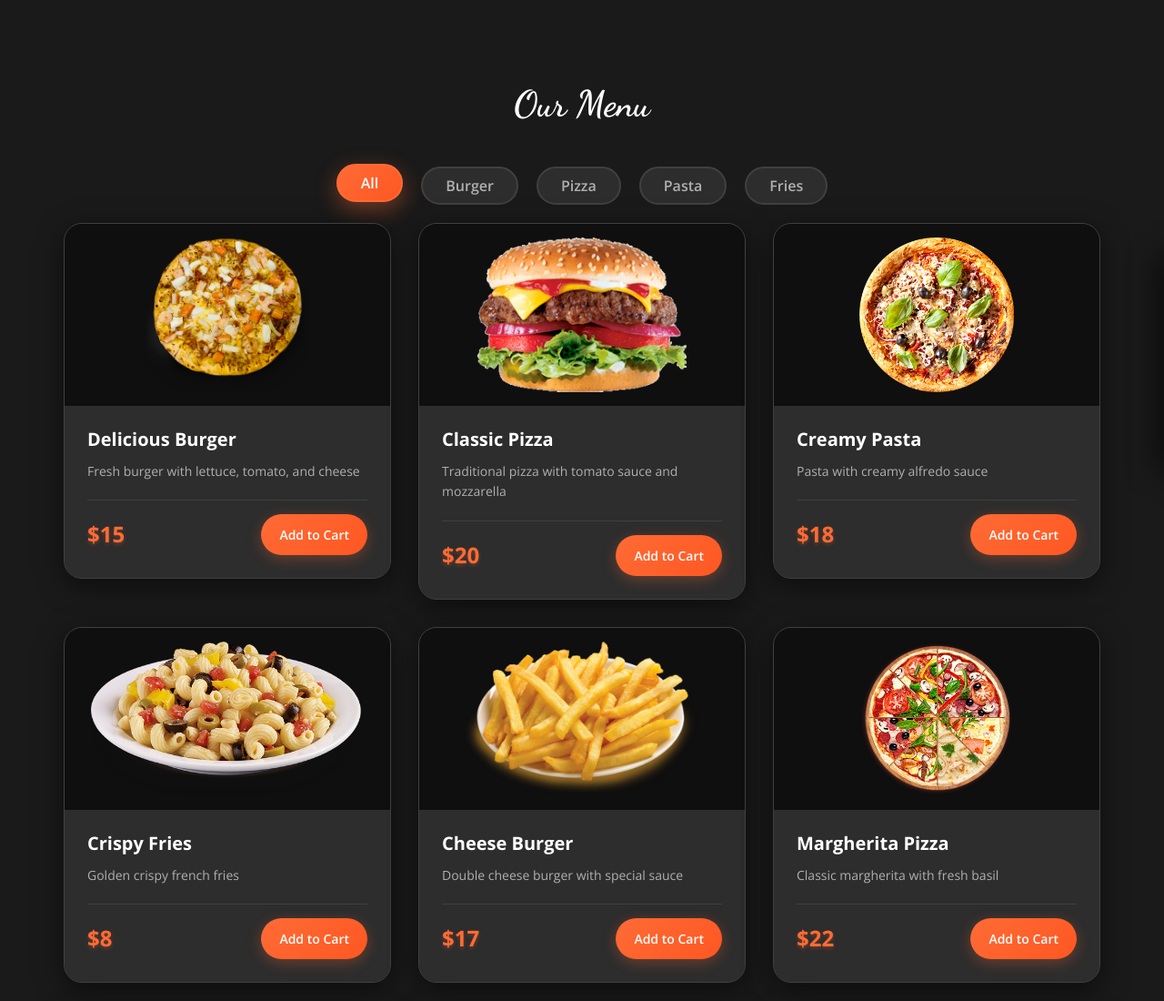
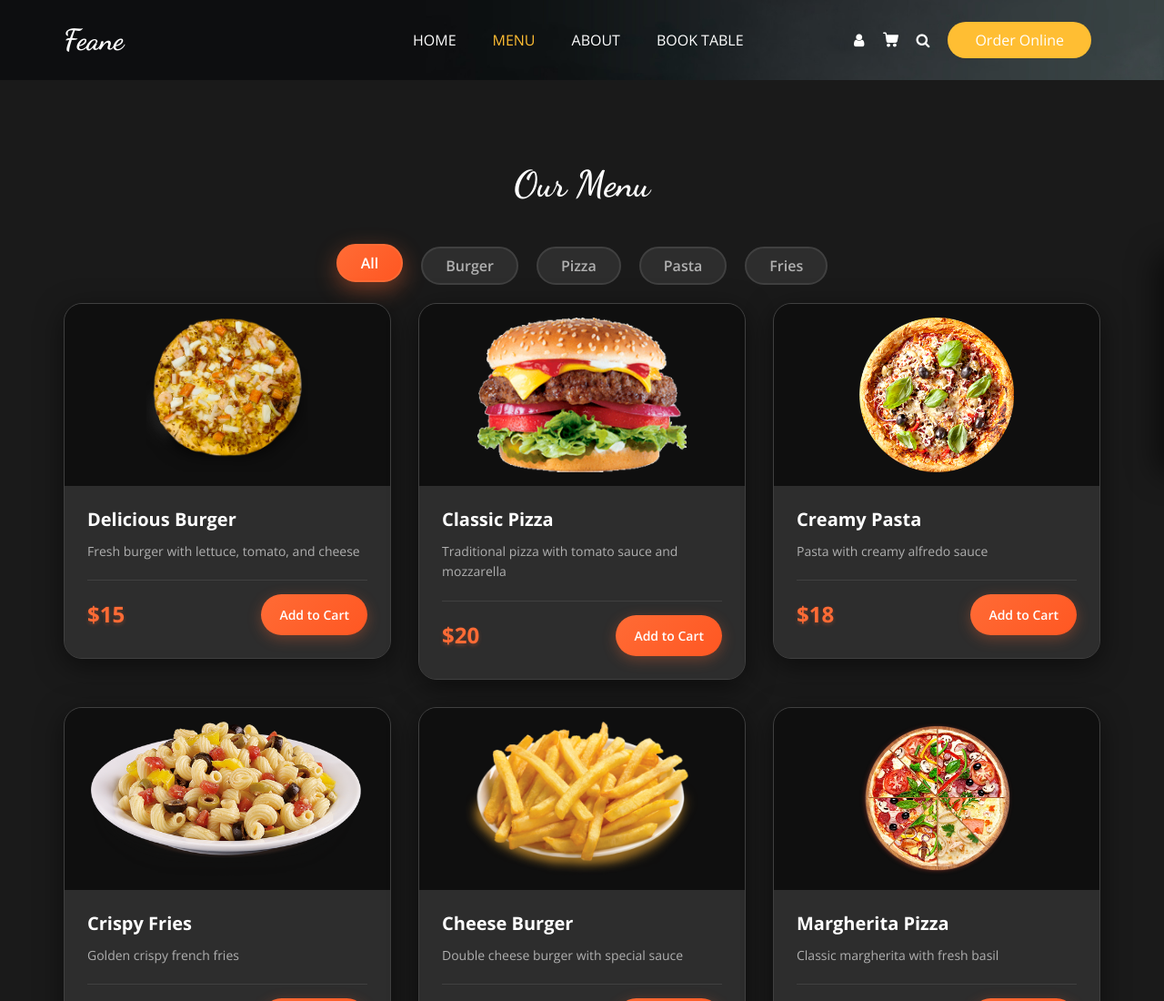
Before and after one commit to mouha-byte/Restaurant, a plain HTML site: page menu.html in a window 1280 px wide. Shown: the top 1100 px of the page at 91% size. Drawn offline with nearby package versions, Linux system fonts and the light colour scheme.

Commit message:
just a little bit

```diff
--- a/menu.html
+++ b/menu.html
@@ -454,7 +454,7 @@
       <img src="images/hero-bg.jpg" alt="">
     </div>
     <!-- header section strats -->
-    <!-- <header class="header_section">
+    <header class="header_section">
       <div class="container">
         <nav class="navbar navbar-expand-lg custom_nav-container ">
           <a class="navbar-brand" href="index.html">
@@ -523,7 +523,7 @@
           </div>
         </nav>
       </div>
-    </header> -->
+    </header>
     <!-- end header section -->
   </div>
 
```
